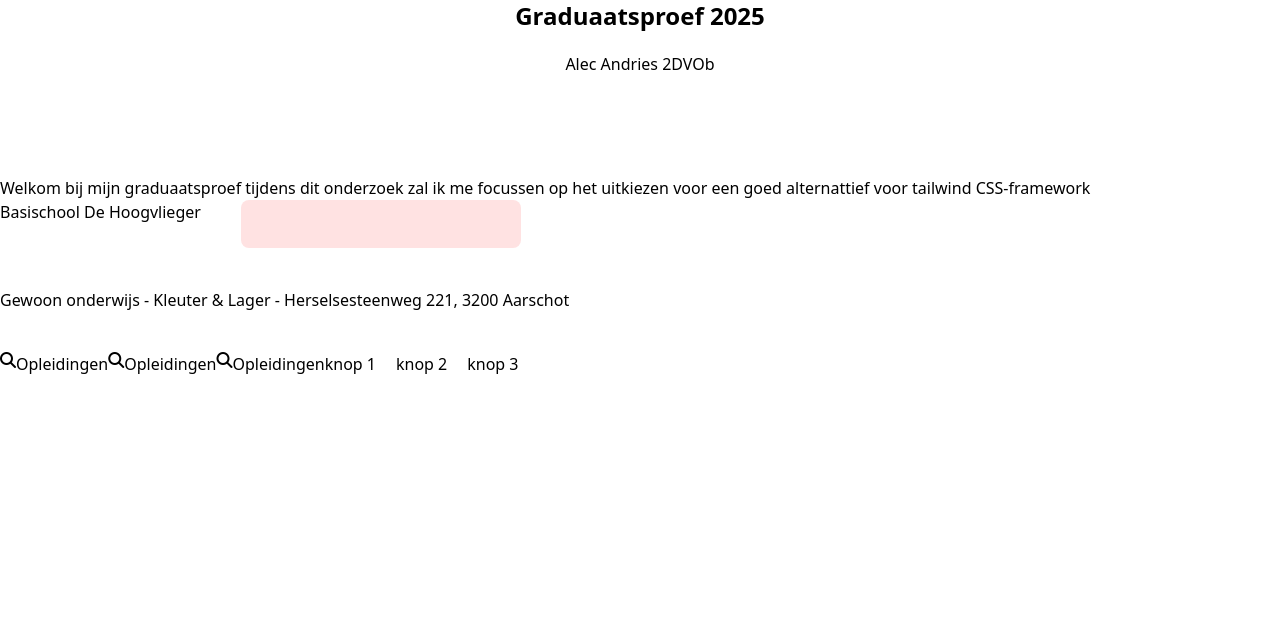
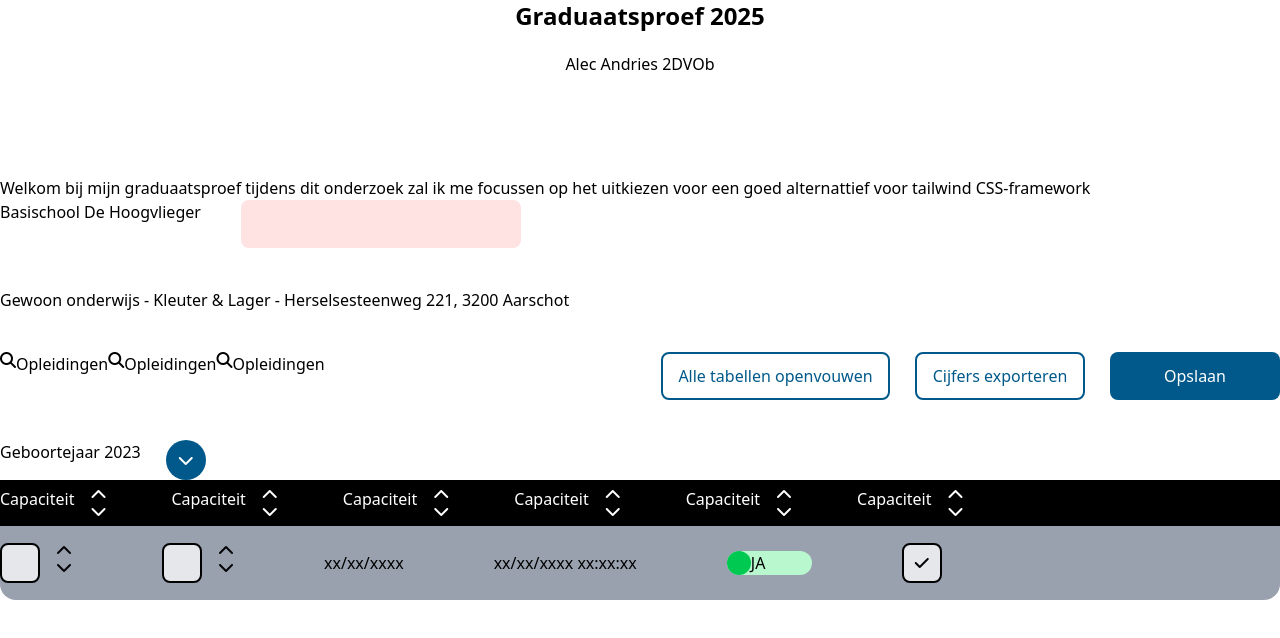
Before and after one commit to GhostAlec/Graduaatsproef_2025_Alec_Andries_2DVOb, a plain HTML site: page tailwind/tailwind.html in a window 1280 px wide. Drawn offline with nearby package versions, Linux system fonts and the light colour scheme.

Commit message:
components and tabs styling.

```diff
--- a/tailwind/tailwind.html
+++ b/tailwind/tailwind.html
@@ -29,7 +29,8 @@
     <div>
         <p>Gewoon onderwijs - Kleuter & Lager - Herselsesteenweg 221, 3200 Aarschot</p>
     </div>
-    <div class="flex flex-row gap">
+    <div class="flex flex-row justify-between ">
+        <div class="flex flex-row">
             <div class="flex flex-row">
                 <i class="fa-solid fa-magnifying-glass"></i>
                 <p>Opleidingen</p>
@@ -42,11 +43,99 @@
                 <i class="fa-solid fa-magnifying-glass"></i>
                 <p>Opleidingen</p>
             </div>
+        </div>
 
-        <div class="flex flex-row gap-5">
-            <div>knop 1</div>
-            <div>knop 2</div>
-            <div>knop 3</div>
+        <div class="flex flex-row gap-[25px]">
+            <button class="rounded-lg w-[229px] h-[48px] border-2 text-sky-800 ">Alle tabellen openvouwen</button>
+            <button class="rounded-lg w-[170px] h-[48px] border-2 text-sky-800">Cijfers exporteren</button>
+            <button class="rounded-lg w-[170px] h-[48px] bg-sky-800 text-white">Opslaan</button>
+        </div>
+    </div>
+    <div>
+        <div class="flex flex-row gap-[25px]">
+            <h1>Geboortejaar 2023</h1>
+            <div class="rounded-3xl w-[40px] h-[40px] bg-sky-800 inline-block content-center text-center"><i class=" text-white fa-solid fa-chevron-down"></i></div>
+        </div>
+        <div>
+            <div class="bg-black h-[46px] flex flex-row gap-[65px] items-center">
+                <div class="flex flex-row text-white gap-[16px]">
+                    <p>Capaciteit</p>
+                    <div class="flex flex-col">
+                        <i class="fa-solid fa-chevron-up"></i>
+                        <i class="fa-solid fa-chevron-down"></i>
+                    </div>
+                </div>
+                <div class="flex flex-row text-white gap-[16px]">
+                    <p>Capaciteit</p>
+                    <div class="flex flex-col">
+                        <i class="fa-solid fa-chevron-up"></i>
+                        <i class="fa-solid fa-chevron-down"></i>
+                    </div>
+                </div>
+                <div class="flex flex-row text-white gap-[16px]">
+                    <p>Capaciteit</p>
+                    <div class="flex flex-col">
+                        <i class="fa-solid fa-chevron-up"></i>
+                        <i class="fa-solid fa-chevron-down"></i>
+                    </div>
+                </div>
+                <div class="flex flex-row text-white gap-[16px]">
+                    <p>Capaciteit</p>
+                    <div class="flex flex-col">
+                        <i class="fa-solid fa-chevron-up"></i>
+                        <i class="fa-solid fa-chevron-down"></i>
+                    </div>
+                </div>
+                <div class="flex flex-row text-white gap-[16px]">
+                    <p>Capaciteit</p>
+                    <div class="flex flex-col">
+                        <i class="fa-solid fa-chevron-up"></i>
+                        <i class="fa-solid fa-chevron-down"></i>
+                    </div>
+                </div>
+                <div class="flex flex-row text-white gap-[16px]">
+                    <p>Capaciteit</p>
+                    <div class="flex flex-col">
+                        <i class="fa-solid fa-chevron-up"></i>
+                        <i class="fa-solid fa-chevron-down"></i>
+                    </div>
+                </div>
+            </div>
+            <div class="bg-gray-400 h-[74px] rounded-b-2xl flex flex-row gap-[90px] items-center">
+                <div class="flex flex-row gap-[16px]">
+                    <div class="w-[40px] h-[40px] border-2 bg-gray-200 rounded-lg">
+
+                    </div>
+                    <div class="flex flex-col">
+                        <i class="fa-solid fa-chevron-up"></i>
+                        <i class="fa-solid fa-chevron-down"></i>
+                    </div>
+                </div>
+                <div class="flex flex-row gap-[16px]">
+                    <div class="w-[40px] h-[40px] border-2 bg-gray-200 rounded-lg">
+
+                    </div>
+                    <div class="flex flex-col">
+                        <i class="fa-solid fa-chevron-up"></i>
+                        <i class="fa-solid fa-chevron-down"></i>
+                    </div>
+                </div>
+                <div>
+                    <p>xx/xx/xxxx</p>
+                </div>
+                <div>
+                    <p>xx/xx/xxxx xx:xx:xx</p>
+                </div>
+                <div class="flex flex-row justify-start bg-green-200 w-[85px] h-[24px] rounded-3xl">
+                    <div class="rounded-3xl w-[24px] h-[24px] bg-green-500">
+                    </div>
+                    JA
+                </div>
+                <div class="w-[40px] h-[40px] rounded-lg bg-gray-200 border-2 text-center content-center">
+                    <i class="fa-solid fa-check"></i>
+                </div>
+
+            </div>
         </div>
     </div>
 
```
Lines whose indentation alone changed are shown as unchanged.
